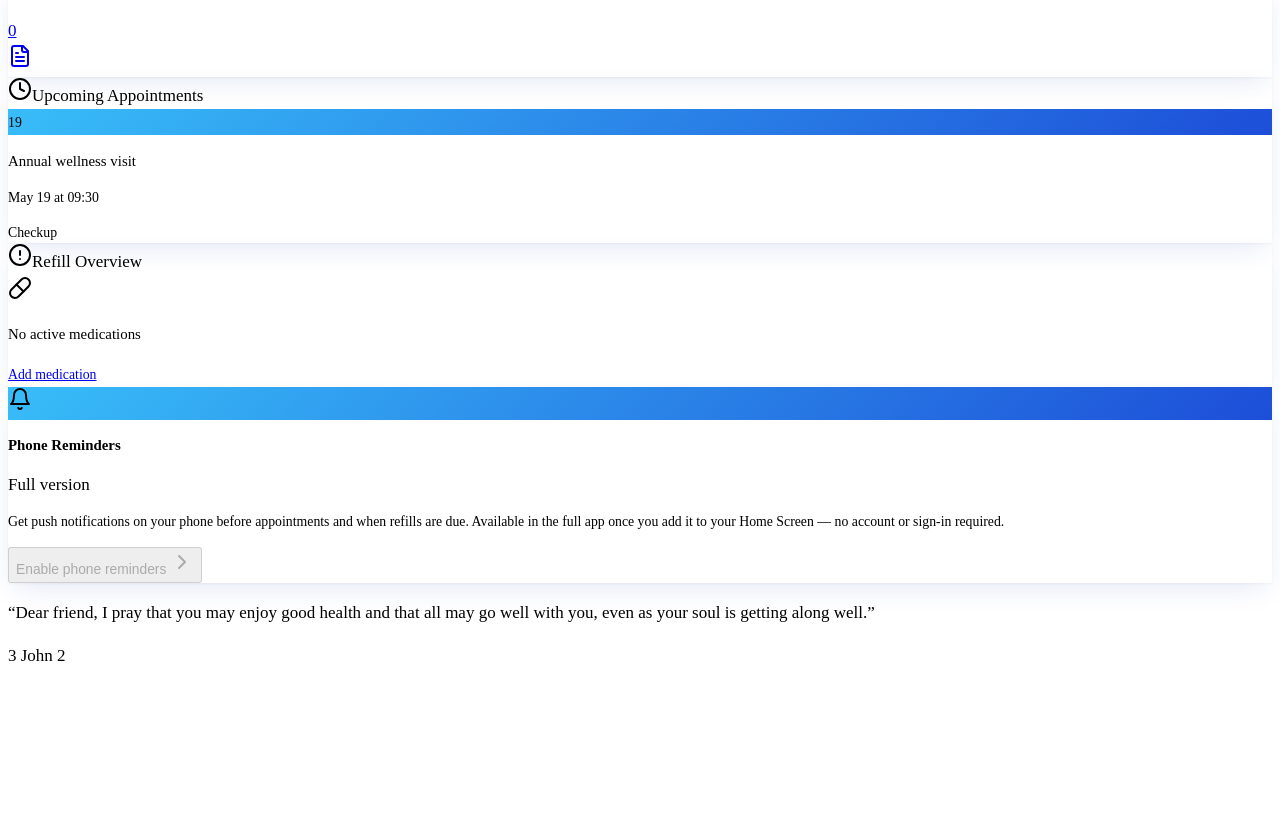
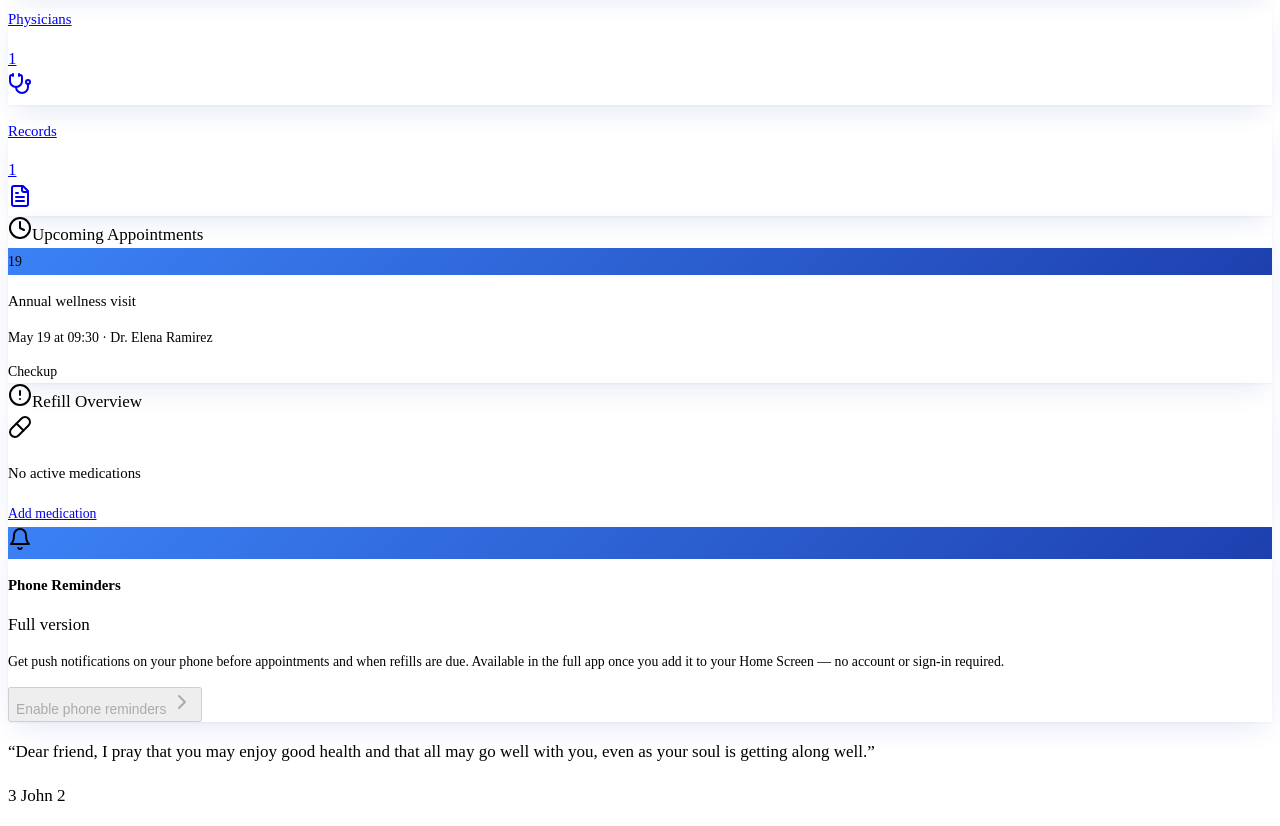
Before and after one commit to rapunzlnflt-afk/medical-records-demo, a React (Vite) app in the folder client/: page / in a window 1280 px wide. Shown: the part 1159-1985 px from the top of the page. Before the commit the page ends 1845 px from the top, so only its background shows below. Built offline with nearby package versions, Linux system fonts and the light colour scheme.

Commit message:
Gradient: blue to navy (#3b82f6 → #1e40af) (#17)
Co-authored-by: rapunzlnflt-afk <272961273+rapunzlnflt-afk@users.noreply.github.com>

```diff
--- a/client/src/index.css
+++ b/client/src/index.css
@@ -281,15 +281,15 @@
 
 /* Cyan-to-Deep-Blue Gradient Utilities */
 .gradient-primary {
-  background: linear-gradient(135deg, #38bdf8 0%, #1d4ed8 100%);
+  background: linear-gradient(135deg, #3b82f6 0%, #1e40af 100%);
 }
 .dark .gradient-primary {
   /* Same blue as light mode so dark mode doesn't turn teal (Oct 2026). */
-  background: linear-gradient(135deg, #38bdf8 0%, #1d4ed8 100%);
+  background: linear-gradient(135deg, #3b82f6 0%, #1e40af 100%);
 }
 
 .gradient-text {
-  background: linear-gradient(135deg, #38bdf8 0%, #1d4ed8 100%);
+  background: linear-gradient(135deg, #3b82f6 0%, #1e40af 100%);
   -webkit-background-clip: text;
   -webkit-text-fill-color: transparent;
   background-clip: text;
```
Also changed, not shown: 4 other files (tests, documents, lock files or other folders).
